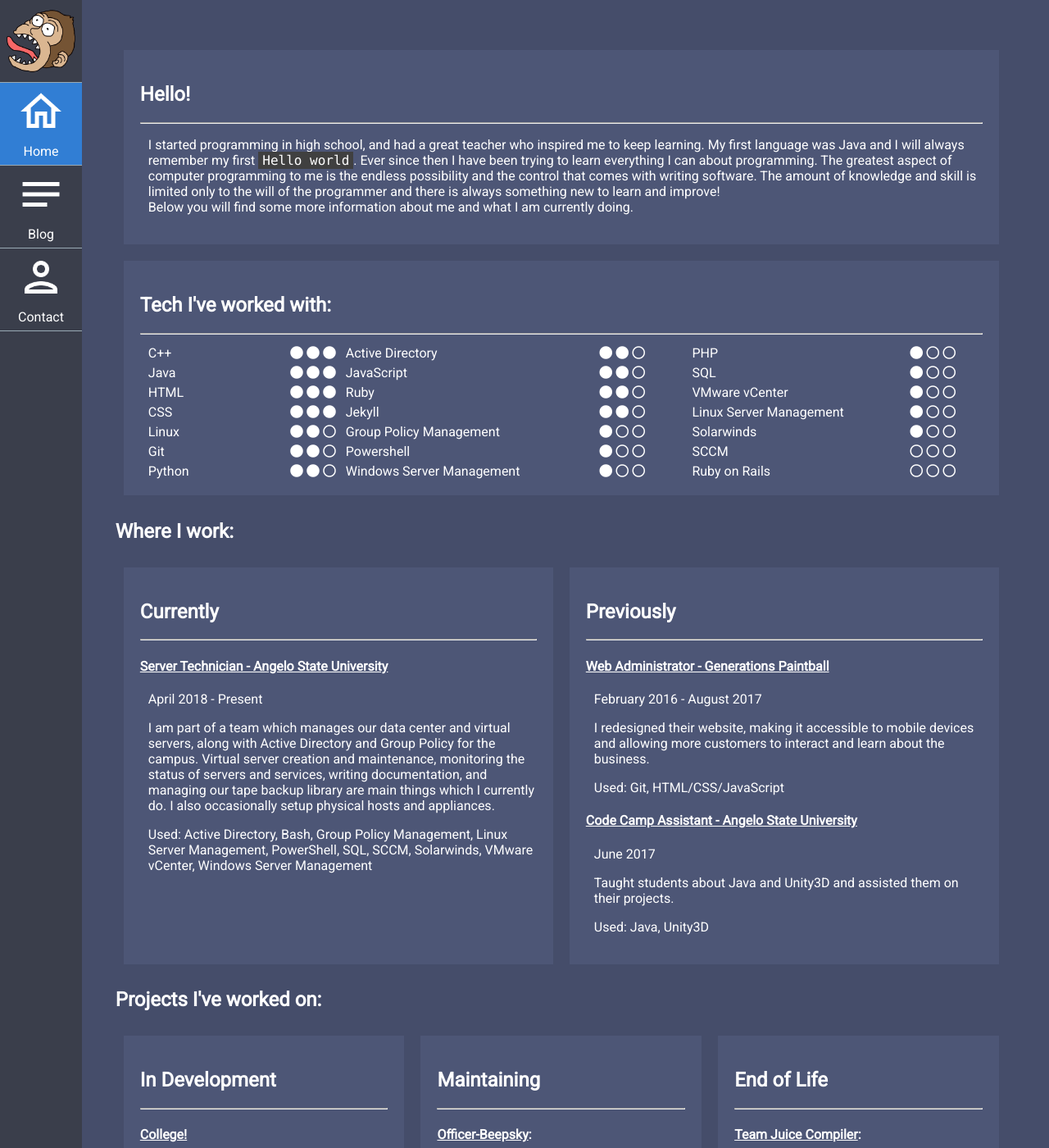
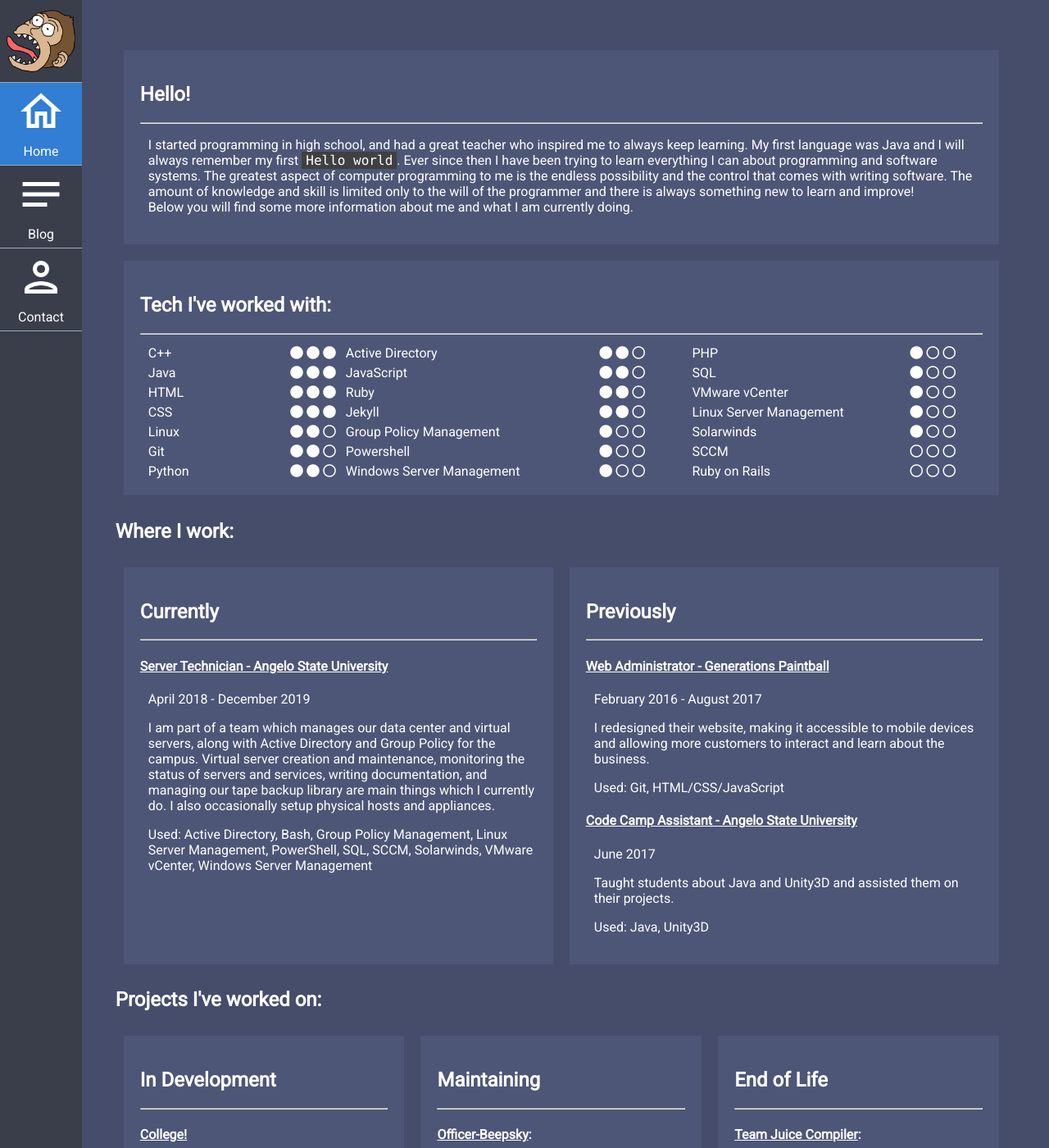
Before and after one commit to CorruptComputer/home, a Jekyll site: the page built from index.html, in a window 1280 px wide and 1400 px high. Shown: the whole window at 82% size. Built offline with Jekyll 4.4.1, drawn with Linux system fonts in a browser that asks for light colours; nearby versions of some CDN libraries; some of the changed text lies outside the part shown.

Commit message:
Update wording of top paragraph and end date for employment

```diff
--- a/index.html
+++ b/index.html
@@ -6,9 +6,9 @@ layout: default-home
    <div class="box">
    <h2>Hello!</h2><hr />
    <p>
-      I started programming in high school, and had a great teacher who inspired me to keep learning.
+      I started programming in high school, and had a great teacher who inspired me to always keep learning.
       My first language was Java and I will always remember my first <code>Hello world</code>.
-      Ever since then I have been trying to learn everything I can about programming.
+      Ever since then I have been trying to learn everything I can about programming and software systems.
       The greatest aspect of computer programming to me is the endless possibility and the control that comes with writing software.
       The amount of knowledge and skill is limited only to the will of the programmer and there is always something new to learn and improve!
       <br />Below you will find some more information about me and what I am currently doing.
@@ -78,7 +78,7 @@ layout: default-home
         <h2>Currently</h2><hr />
         <div>
             <h4><a href="https://www.angelo.edu/services/technology/" target="_blank">Server Technician - Angelo State University</a></h4>
-            <p>April 2018 - Present</p>
+            <p>April 2018 - December 2019</p>
             <p>
                 I am part of a team which manages our data center and virtual servers, along with Active Directory and Group Policy for the campus.
                 Virtual server creation and maintenance, monitoring the status of servers and services,
@@ -109,7 +109,7 @@ layout: default-home
     <div class="box">
         <h2>In Development</h2><hr />
         <div>
-            <h4><a href="https://www.angelo.edu/" target="_blank">College!</a></h4>
+            <h4><a href="https://www.angelo.edu/dept/computer_science/" target="_blank">College!</a></h4>
             <p>
                 I am currently a college student at Angelo State University, studying Computer Science and Cybersecurity.
                 I am in my senior year now, and will be graduating in December of 2019.
```
Also changed, not shown: other parts of index.html (+1 -4 lines).
